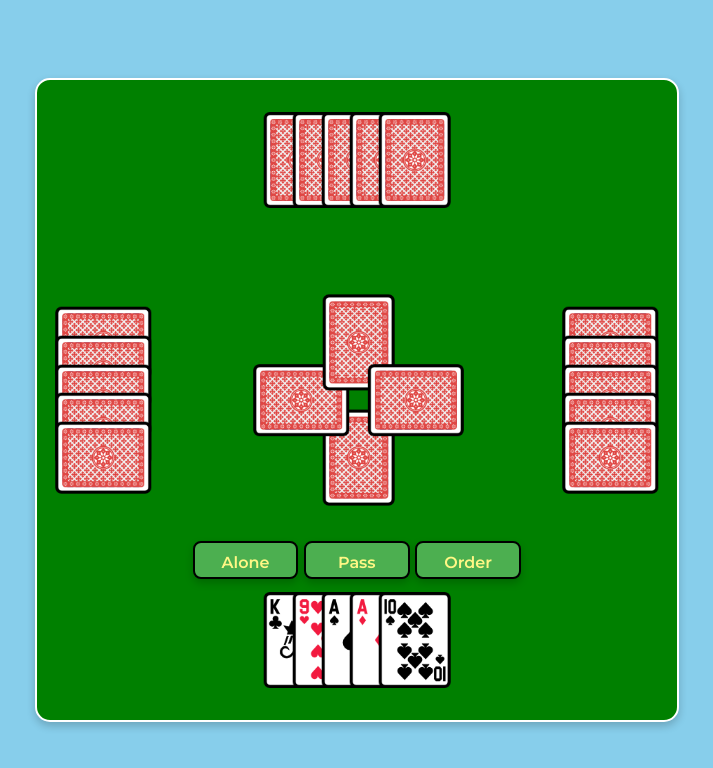
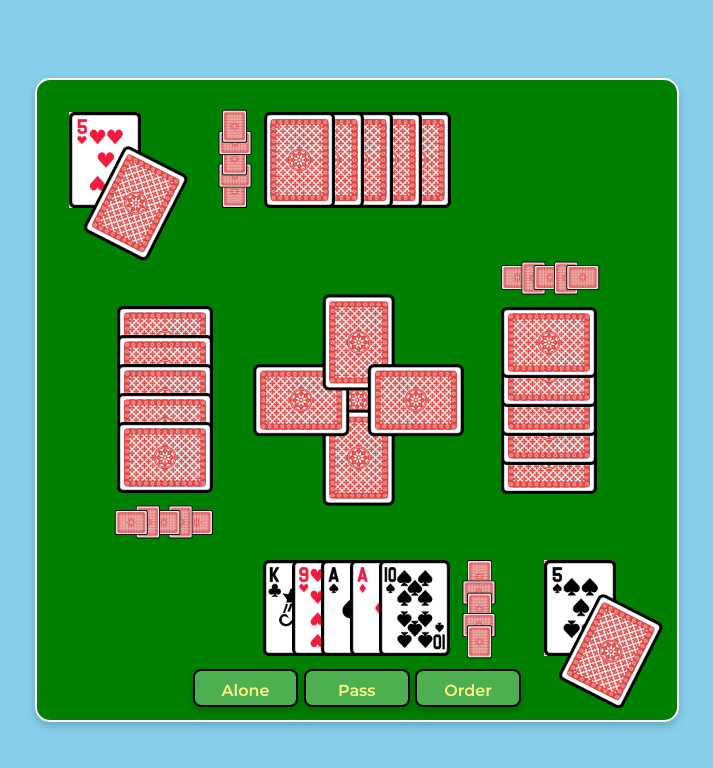
Before and after one commit to Thaerious/euchre_app, a Python web app: template app/templates/index.html in a window 1280 px wide. Shown: the top 768 px of the page, without its empty margins (283-996 px from the left). Run offline with Jinja, Linux system fonts and the light colour scheme; the template is opened without the code that fills it, so the values that code supplies are empty; style sheets or scripts are compiled from the project's sources.

Commit message:
added score cards and tricks

```diff
--- a/app/static/js/hand.js
+++ b/app/static/js/hand.js
@@ -1,6 +1,17 @@
+
+function setTricks(userIndex, trickCount) {
+    let i = 0;
+    let tricksElement = document.querySelector(`#hand_${userIndex} > .tricks`);
+
+    for (const trick of tricksElement.querySelectorAll(".trick")) {
+        if (i++ < trickCount) trick.style.display = "block";
+        else trick.style.display = "none";
+    }
+}
 
 function setHand(cards) {
-    const element = document.querySelector("#hand_0");
+    const element = document.querySelector("#hand_0 > .cards");
+
     while (element.firstChild) {
         element.removeChild(element.firstChild);
     }
@@ -22,8 +33,8 @@ function distributeHorizontally(parentSelector, gappercent = 0.0) {
     const gapabs = childWidth * gappercent;
     const totalChildWidth = childWidth * children.length;
     const totalGapWidth = gapabs * (children.length - 1);
-    const availableSpace = parentWidth - totalChildWidth - totalGapWidth;
-    const startX = availableSpace / 2;
+    const totalSpace = totalChildWidth + totalGapWidth;
+    const startX = (parentWidth - totalSpace) / 2;
 
     Array.from(children).forEach((child, index) => {
         const xPosition = startX + index * (childWidth + gapabs);
@@ -32,43 +43,24 @@ function distributeHorizontally(parentSelector, gappercent = 0.0) {
     });
 }
 
-function distributeVertically(parentSelector, gappercent = 0.0) {
-    const parent = document.querySelector(parentSelector);
-    const children = parent.children;
-    const parentWidth = parent.offsetWidth;
-    const childWidth = children[0]?.offsetWidth || 0; // Assume all children are the same width
-    const gapabs = childWidth * gappercent;
-    const totalChildWidth = childWidth * children.length;
-    const totalGapWidth = gapabs * (children.length - 1);
-    const availableSpace = parentWidth - totalChildWidth - totalGapWidth;
-    const startY = availableSpace / 2;
-
-    Array.from(children).forEach((child, index) => {
-        const yPosition = startY + index * (childWidth + gapabs);
-        child.style.position = "absolute";
-        child.style.top = `${yPosition}px`;
-    });
-}
-
-
-(()=>{
+(() => {
     window.addEventListener("load", () => {
         setHand(["K\u2663", "9\u2665", "A\u2660", "A\u2666", "10\u2660"]);
 
         setTimeout(() => {
-            distributeHorizontally("#hand_0", -0.6);
-            distributeHorizontally("#hand_1", -0.6);
-            distributeHorizontally("#hand_2", -0.6);
-            distributeHorizontally("#hand_3", -0.6);
+            distributeHorizontally("#hand_0 > .cards", -0.6);
+            distributeHorizontally("#hand_1 > .cards", -0.6);
+            distributeHorizontally("#hand_2 > .cards", -0.6);
+            distributeHorizontally("#hand_3 > .cards", -0.6);
             distributeHorizontally("#button_container", 0.05);
         }, 100); // Adjust the delay as needed (100ms)
     });
 
     window.addEventListener("resize", () => {
-        distributeHorizontally("#hand_0", -0.6);
-        distributeHorizontally("#hand_1", -0.6);
-        distributeHorizontally("#hand_2", -0.6);
-        distributeHorizontally("#hand_3", -0.6);
+        distributeHorizontally("#hand_0 > .cards", -0.6);
+        distributeHorizontally("#hand_1 > .cards", -0.6);
+        distributeHorizontally("#hand_2 > .cards", -0.6);
+        distributeHorizontally("#hand_3 > .cards", -0.6);
         distributeHorizontally("#button_container", 0.05);
     });
 })();
--- a/app/static/sass/style.scss
+++ b/app/static/sass/style.scss
@@ -1,5 +1,10 @@
 :root {
   --box-size: 80;
+}
+
+div,
+img {
+  position: absolute;
 }
 
 body {
@@ -31,12 +36,45 @@ body {
   }
 }
 
-.hand,
 .played,
 #upcard {
-  position: absolute;
   height: 15%;
   aspect-ratio: 2.5 / 3.5;
+
+  &>.card:nth-child(1) {
+    transform: translateY(60%);
+  }
+
+  &>.card:nth-child(2) {
+    transform: translateX(-80%) rotate(90deg);
+  }
+
+  &>.card:nth-child(3) {
+    transform: translateY(-60%);
+  }
+
+  &>.card:nth-child(4) {
+    transform: translateX(80%) rotate(90deg);
+  }
+}
+
+.hand {
+  height: 15%;
+  width: 30%;
+
+  .cards {
+    width: 0px;
+    height: 100%;
+    left: 50%;
+    transform: translateX(-50%);
+  }
+
+  .tricks {
+    width: 0;
+    height: 100%;
+    z-index: 100;
+    right: -7.5%;
+  }
 }
 
 #played,
@@ -46,18 +84,19 @@ body {
   transform: translate(-50%, 50%);
 }
 
-#hand_0 {
-  bottom: 5%;
+#button_container {
+  position: absolute;
+  height: 6%;
+  width: 50%;
+  bottom: 2%;
   left: 50%;
   transform: translateX(-50%);
+}
 
-  .tricks{
-    width: 50px;
-    height: 50px;
-    background-color: pink;
-    z-index: 100;
-    right: -100px
-  }
+#hand_0 {
+  bottom: 10%;
+  left: 50%;
+  transform: translateX(-50%);
 }
 
 #hand_1 {
@@ -69,50 +108,131 @@ body {
 #hand_2 {
   top: 5%;
   left: 50%;
-  transform: translateX(-50%);
+  transform: translateX(-50%)rotate(180deg);
 }
 
 #hand_3 {
   top: 50%;
   right: 5%;
-  transform: translateY(-50%) rotate(90deg);
+  transform: translateY(-50%) rotate(-90deg);
+}
+
+.score {
+  height: 15%;
+  aspect-ratio: 2.5 / 3.5;
+  background-color: pink;
+
+  &#score_0{
+    left: 5%;
+    top: 5%;
+  }
+
+  &#score_1{
+    right: 10%;
+    bottom: 10%;
+  }
+
+  &>.top {
+    z-index: 3;
+  }
+
+  &>.bottom {
+    z-index: 2;
+  }
+
+  &>.back {
+    z-index: 4;
+  }
+
+  &[data-value='1'] {
+    &>.back {
+      transform: translate(22%, 17%) rotate(35deg);
+    }
+  }
+
+  &[data-value='2'] {
+    &>.back {
+      transform: translate(0, 25%) rotate(90deg);
+    }
+  }
+
+  &[data-value='3'] {
+    &>.back {
+      transform: translate(0, 50%) rotate(90deg);
+    }
+  }
+
+  &[data-value='4'] {
+    &>.back {
+      transform: translate(43%, 45%) rotate(27deg);
+    }
+  }
+
+  &[data-value='5'] {
+    &>.back {
+      z-index: 1;
+    }
+  }
+
+  &[data-value='6'] {
+    &>.back {
+      z-index: 1;
+    }
+    &>.top {
+      transform: translate(22%, 17%) rotate(35deg);
+    }
+  }
+  &[data-value='7'] {
+    &>.back {
+      z-index: 1;
+    }
+    &>.top {
+      transform: translate(0, 25%) rotate(90deg);
+    }
+  }
+  &[data-value='8'] {
+    &>.back {
+      z-index: 1;
+    }
+    &>.top {
+      transform: translate(0, 50%) rotate(90deg);
+    }
+  }
+  &[data-value='9'] {
+    &>.back {
+      z-index: 1;
+    }
+    &>.top {
+      transform: translate(42%, 45%) rotate(32deg);
+    }
+  }
 }
 
 .card {
-  position: absolute;
   height: 100%;
   width: auto;
 }
 
 .trick {
-  position: absolute;
-  height: 30%;
+  height: 34%;
+  top: 0;
   left: 0;
-}
 
-.played>.card:nth-child(1) {
-  transform: translateY(60%);
-}
+  &:nth-child(2) {
+    transform: translateY(50%) rotate(90deg);
+  }
 
-.played>.card:nth-child(2) {
-  transform: translateX(-80%) rotate(90deg);
-}
+  &:nth-child(3) {
+    transform: translateY(100%);
+  }
 
-.played>.card:nth-child(3) {
-  transform: translateY(-60%);
-}
+  &:nth-child(4) {
+    transform: translateY(150%) rotate(90deg);
+  }
 
-.played>.card:nth-child(4) {
-  transform: translateX(80%) rotate(90deg);
-}
-
-#button_container {
-  position: absolute;
-  height: 6%;
-  width: 50%;
-  bottom: 22%;
-  left: 50%;
-  transform: translateX(-50%);
+  &:nth-child(5) {
+    transform: translateY(200%);
+  }
 }
 
 /* Buttons */
--- a/app/templates/index.html
+++ b/app/templates/index.html
@@ -1,43 +1,86 @@
 <html>
+
 <head>
     <link rel="stylesheet" href="../static/css/style.css">
     <script src="../static/js/hand.js"></script>
 </head>
+
 <body>
     <div class="game-board" id="table">
+        <img class="card" id="upcard" src="../static/images/cards/large/back.png" />
+
         <div class="played" id="played">
-            <img class="card" src="../static/images/cards/large/back.png"/>
-            <img class="card"  src="../static/images/cards/large/back.png"/>
-            <img class="card"  src="../static/images/cards/large/back.png"/>
-            <img class="card"  src="../static/images/cards/large/back.png"/>
+            <img class="card" src="../static/images/cards/large/back.png" />
+            <img class="card" src="../static/images/cards/large/back.png" />
+            <img class="card" src="../static/images/cards/large/back.png" />
+            <img class="card" src="../static/images/cards/large/back.png" />
         </div>
         <div class="hand" id="hand_3">
-            <img class="card" src="../static/images/cards/large/back.png"/>
-            <img class="card"  src="../static/images/cards/large/back.png"/>
-            <img class="card"  src="../static/images/cards/large/back.png"/>
-            <img class="card"  src="../static/images/cards/large/back.png"/>
-            <img class="card"  src="../static/images/cards/large/back.png"/>
+            <div class="cards">
+                <img class="card" src="../static/images/cards/large/back.png" />
+                <img class="card" src="../static/images/cards/large/back.png" />
+                <img class="card" src="../static/images/cards/large/back.png" />
+                <img class="card" src="../static/images/cards/large/back.png" />
+                <img class="card" src="../static/images/cards/large/back.png" />
+            </div>
+
+            <div class="tricks">
+                <img class="trick" src="../static/images/cards/large/back.png" />
+                <img class="trick" src="../static/images/cards/large/back.png" />
+                <img class="trick" src="../static/images/cards/large/back.png" />
+                <img class="trick" src="../static/images/cards/large/back.png" />
+                <img class="trick" src="../static/images/cards/large/back.png" />
+            </div>
         </div>
         <div class="hand" id="hand_2">
-            <img class="card" src="../static/images/cards/large/back.png"/>
-            <img class="card"  src="../static/images/cards/large/back.png"/>
-            <img class="card"  src="../static/images/cards/large/back.png"/>
-            <img class="card"  src="../static/images/cards/large/back.png"/>
-            <img class="card"  src="../static/images/cards/large/back.png"/>
+            <div class="cards">
+                <img class="card" src="../static/images/cards/large/back.png" />
+                <img class="card" src="../static/images/cards/large/back.png" />
+                <img class="card" src="../static/images/cards/large/back.png" />
+                <img class="card" src="../static/images/cards/large/back.png" />
+                <img class="card" src="../static/images/cards/large/back.png" />
+            </div>
+            <div class="tricks">
+                <img class="trick" src="../static/images/cards/large/back.png" />
+                <img class="trick" src="../static/images/cards/large/back.png" />
+                <img class="trick" src="../static/images/cards/large/back.png" />
+                <img class="trick" src="../static/images/cards/large/back.png" />
+                <img class="trick" src="../static/images/cards/large/back.png" />
+            </div>
         </div>
         <div class="hand" id="hand_1">
-            <img class="card" src="../static/images/cards/large/back.png"/>
-            <img class="card"  src="../static/images/cards/large/back.png"/>
-            <img class="card"  src="../static/images/cards/large/back.png"/>
-            <img class="card"  src="../static/images/cards/large/back.png"/>
-            <img class="card"  src="../static/images/cards/large/back.png"/>
+            <div class="cards">
+                <img class="card" src="../static/images/cards/large/back.png" />
+                <img class="card" src="../static/images/cards/large/back.png" />
+                <img class="card" src="../static/images/cards/large/back.png" />
+                <img class="card" src="../static/images/cards/large/back.png" />
+                <img class="card" src="../static/images/cards/large/back.png" />
+            </div>
+
+            <div class="tricks">
+                <img class="trick" src="../static/images/cards/large/back.png" />
+                <img class="trick" src="../static/images/cards/large/back.png" />
+                <img class="trick" src="../static/images/cards/large/back.png" />
+                <img class="trick" src="../static/images/cards/large/back.png" />
+                <img class="trick" src="../static/images/cards/large/back.png" />
+            </div>
         </div>
         <div class="hand" id="hand_0">
-            <img class="card" src="../static/images/cards/large/back.png"/>
-            <img class="card"  src="../static/images/cards/large/back.png"/>
-            <img class="card"  src="../static/images/cards/large/back.png"/>
-            <img class="card"  src="../static/images/cards/large/back.png"/>
-            <img class="card"  src="../static/images/cards/large/back.png"/>
+            <div class="cards">
+                <img class="card" src="../static/images/cards/large/back.png" />
+                <img class="card" src="../static/images/cards/large/back.png" />
+                <img class="card" src="../static/images/cards/large/back.png" />
+                <img class="card" src="../static/images/cards/large/back.png" />
+                <img class="card" src="../static/images/cards/large/back.png" />
+            </div>
+
+            <div class="tricks">
+                <img class="trick" src="../static/images/cards/large/back.png" />
+                <img class="trick" src="../static/images/cards/large/back.png" />
+                <img class="trick" src="../static/images/cards/large/back.png" />
+                <img class="trick" src="../static/images/cards/large/back.png" />
+                <img class="trick" src="../static/images/cards/large/back.png" />
+            </div>
         </div>
 
         <div id="button_container">
@@ -45,8 +88,21 @@
             <button id="b2" class="styled-button">Pass</button>
             <button id="b3" class="styled-button">Order</button>
         </div>
+
+        <div id="score_0" class="score" data-value="4">
+            <img class="card top" src="../static/images/cards/large/5♥.png" />
+            <img class="card bottom" src="../static/images/cards/large/5♦.png" />
+            <img class="card back" src="../static/images/cards/large/back.png" />
+        </div>
+
+        <div id="score_1" class="score" data-value="4">
+            <img class="card top" src="../static/images/cards/large/5♠.png" />
+            <img class="card bottom" src="../static/images/cards/large/5♣.png" />
+            <img class="card back" src="../static/images/cards/large/back.png" />
+        </div>
     </div>
 
     <!-- <button id="euchreButton" class="styled-button">Play Euchre</button> -->
 </body>
+
 </html>
```
